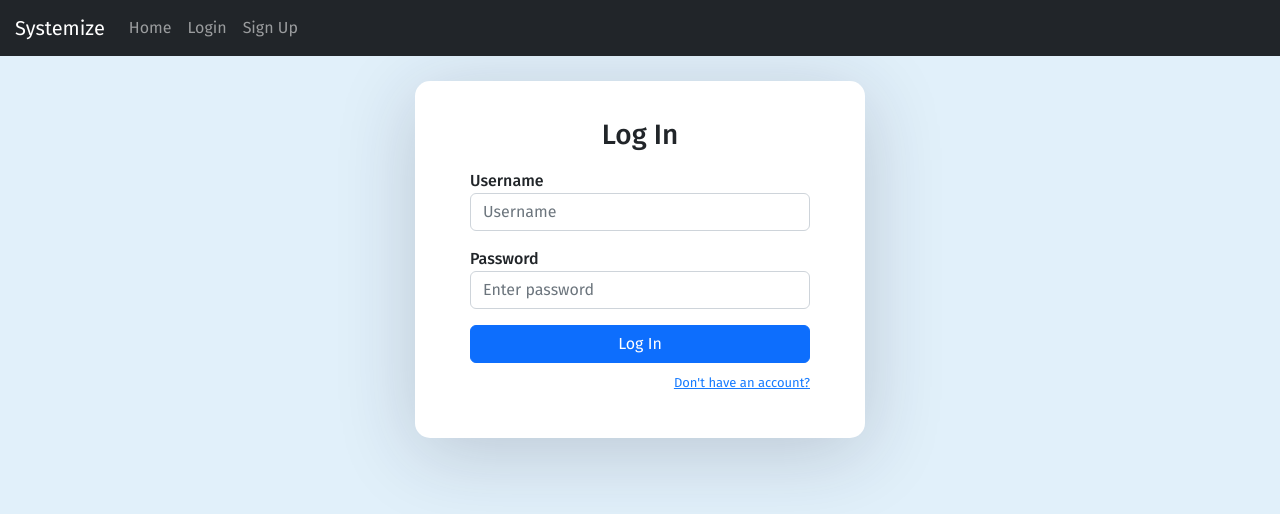
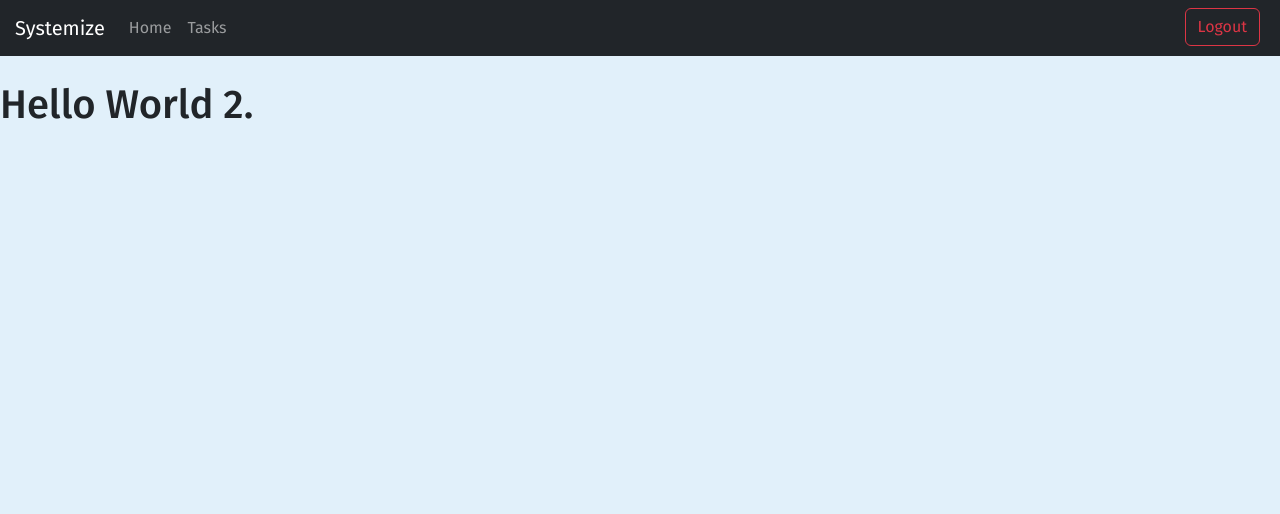
Before and after one commit to LadyBluenotes/systemize, a React (Create React App) app in the folder client/: page /tasks in a window 1280 px wide. Before the commit this address led to /login. Shown: the top 514 px of the page. Built offline with nearby package versions, Linux system fonts and the light colour scheme; sample sign-in values are in the browser's storage; what cookie-universal would draw is missing.

Commit message:
updated navbar to change based on whether user is logged in or not

```diff
--- a/client/src/App.js
+++ b/client/src/App.js
@@ -13,32 +13,11 @@ import Protected from './components/Protected';
 
 const App = () => {
 
-  const [isSignedIn, setIsSignedIn] = useState(null);
-
-  useEffect(() => {
-
-    const token = localStorage.getItem("token");
-    if (token) {
-      setIsSignedIn(true);
-    } else {
-      setIsSignedIn(false);
-    }
-  }, []);
-
-  //for buttons to sign out:
-
-  // const [isSignedIn, setIsSignedIn] = useState(null);
-  // const signin = () => {
-  //   setIsSignedIn(true)
-  // };
-
-  // const signout = () => {
-  //   setIsSignedIn(false)
-  // };
+  const [isSignedIn, setIsSignedIn] = useState(localStorage.getItem("token") ? true : false);
 
  return (
    <div>
-     <Navbar />
+     <Navbar isSignedIn={isSignedIn} />
      <Routes>
         <Route exact path='/' element={<FrontPage />} />
         <Route path="/signup" element={<SignUp />} />
--- a/client/src/components/navbar.js
+++ b/client/src/components/navbar.js
@@ -1,27 +1,38 @@
-import React from "react";
-// import { Link } from "react-router-dom";
+import { useState, useEffect } from 'react';
+import { Navbar, Nav, Button } from 'react-bootstrap';
 
-export default function Navbar(){
+function AppNavbar({ isSignedIn }) {
 
-    return(
-        <nav className="navbar navbar-expand-lg navbar-dark bg-dark">
-            <a className="navbar-brand" href="#">Systemize</a>
-            <button className="navbar-toggler" type="button" data-toggle="collapse" data-target="#navbarNavDropdown" aria-controls="navbarNavDropdown" aria-expanded="false" aria-label="Toggle navigation">
-                <span className="navbar-toggler-icon"></span>
-            </button>
-            <div className="collapse navbar-collapse" id="navbarNavDropdown">
-                <ul className="navbar-nav">
-                    <li className="nav-item active">
-                        <a className="nav-link" href="/">Home</a>
-                    </li>
-                    <li className="nav-item">
-                        <a className="nav-link" href="/login">Login</a>
-                    </li>
-                    <li className="nav-item">
-                        <a className="nav-link" href="/signup">Sign Up</a>
-                    </li>
-                </ul>
-            </div>
-            </nav>
-    )
+    const handleLogout = () => {
+        localStorage.removeItem('token');
+        localStorage.removeItem('username');
+        window.location.reload();
+    }
+
+  return (
+    <Navbar bg="dark" variant="dark" expand="md">
+      <Navbar.Brand href="/home">Systemize</Navbar.Brand>
+      <Navbar.Toggle aria-controls="basic-navbar-nav" />
+      <Navbar.Collapse id="basic-navbar-nav">
+        <Nav className="mr-auto">
+          {!isSignedIn && (
+            <>
+              <Nav.Link href="/login">Login</Nav.Link>
+              <Nav.Link href="/signup">Sign Up</Nav.Link>
+            </>
+          )}
+          {isSignedIn && (
+            <>
+                <Nav.Link href="/dashboard">Home</Nav.Link>
+                <Nav.Link href="/tasks">Tasks</Nav.Link>
+                <Button variant="outline-danger" className="logout-placement" onClick={handleLogout}>Logout</Button>
+
+            </>
+          )}
+        </Nav>
+      </Navbar.Collapse>
+    </Navbar>
+  );
 }
+
+export default AppNavbar;
--- a/client/src/index.css
+++ b/client/src/index.css
@@ -69,3 +69,7 @@ body, html, .App, #root, .auth-wrapper {
 .small-text a {
   color: #167bff;
 }
+.logout-placement {
+  position: absolute;
+  right: 20px;
+}
--- a/client/src/pages/Login.js
+++ b/client/src/pages/Login.js
@@ -42,6 +42,7 @@ export default function Login() {
       localStorage.setItem("token", data.token);
 
       navigate('/home');
+      window.location.reload();
 
     } catch (err) {
       setShowError(true);
```
